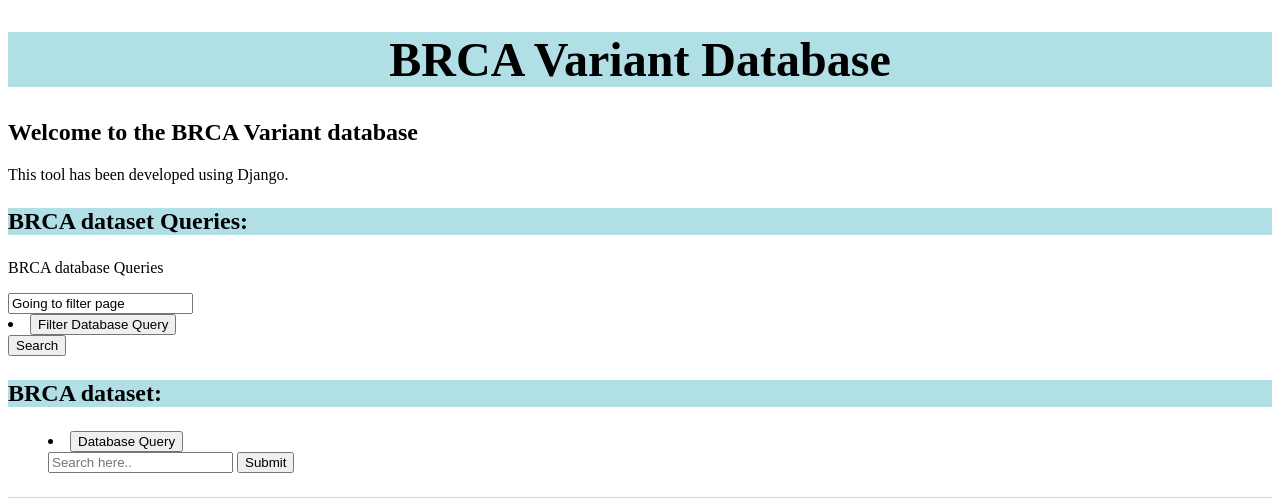
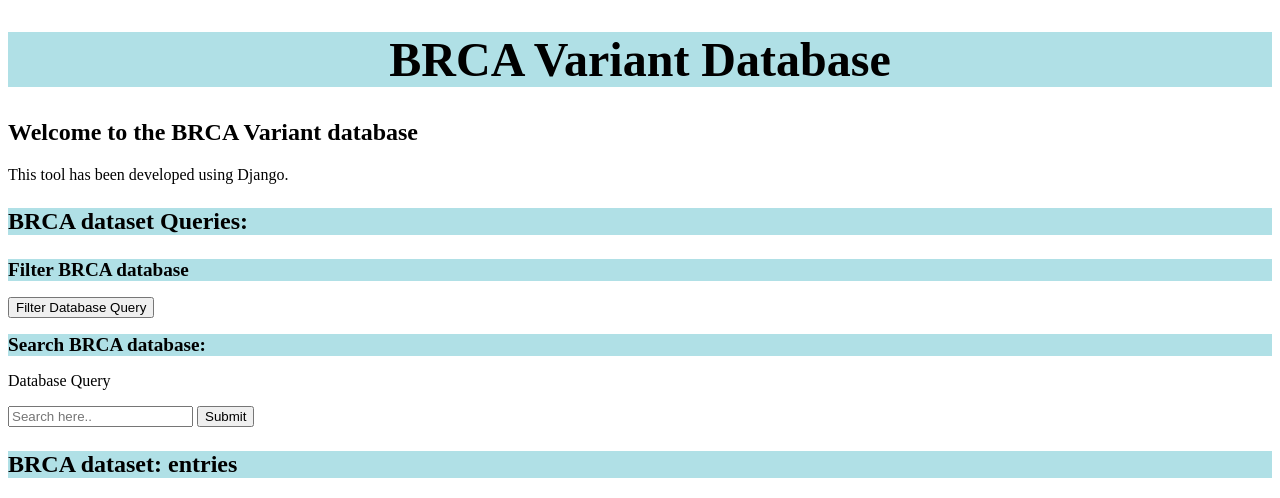
Before and after one commit to keithgraham5/IT_Advance_Clinical_Biofx_apps, a Django app: template web/templates/web/variant_list.html in a window 1280 px wide. Shown: the top 498 px of the page. Run offline with Django 3.2, Linux system fonts and the light colour scheme; the template is opened without the code that fills it, so the values that code supplies are empty; parts of the project's set-up code (start-up, migrations or seed data) failed here and were passed over.

Commit message:
added web filter file forgot to add to previous commit

```diff
--- a/web/templates/web/variant_list.html
+++ b/web/templates/web/variant_list.html
@@ -15,38 +15,18 @@
 <h3 style="background-color: powderblue; font-size:150%">BRCA dataset Queries:</h3>
 
 <div>
-    <p>BRCA database Queries</p>
-    <form action="http://127.0.0.1:8000/filter">
-        <input type="Filter Database Query" value="Going to filter page" />
+    <h2 style="background-color: powderblue; font-size:120%">Filter BRCA database</h2>
+    <form action="{% url 'filter' %}" method="get">
+        <button onclick="action">Filter Database Query</button>
     </form>
-        <li><button onclick="href='filter'">Filter Database Query</button></li>
-
-</div>
-<div>
-
-<form method="get">
-    {{ filter.form.as_p }}
-    <button type="submit">Search</button>
-</form>
-<ul>
-    {% for patient_identifier in filter.qs %}
-    <li>{{ patient_identifier.surname }} - {{ user.get_full_name }}</li>
-    {% endfor %}
-</ul>
 
 
-
-
-<h3 style="background-color: powderblue; font-size:150%">BRCA dataset:</h3>
-
-
-    <menu>
-        <li><button>Database Query</button></li>
+<h2 style="background-color: powderblue; font-size:120%">Search BRCA database:</h2>
+        <p></p>Database Query</p>
 	<form action="{% url 'search_result' %}" method="get">
         <input name="query" type="text" placeholder="Search here.." >
         <button class="btn btn-outline-success" type="submit" name="button">Submit</button>
         </form>
-    </menu>
 </div>
 
 
--- a/web/views.py
+++ b/web/views.py
@@ -1,5 +1,5 @@
 from django.shortcuts import render
-from .models import patient_identifier
+from .models import patient_identifier, variant_information
 from django.contrib.auth.models import User
 from .filter import PatientFilter
 
@@ -32,7 +32,7 @@ def searchpage(request):
     return render(request, 'web/search_page.html', params)
 
 
-  def search(request):
+def search(request):
     patients = patient_identifier.objects.all()
     patient_filter = PatientFilter(request.GET, queryset=patients)
     return render(request, 'web/filter_list.html', {'filter': patient_filter})
```
Also changed, not shown: web/filter.py (added, +10 -0 lines).
